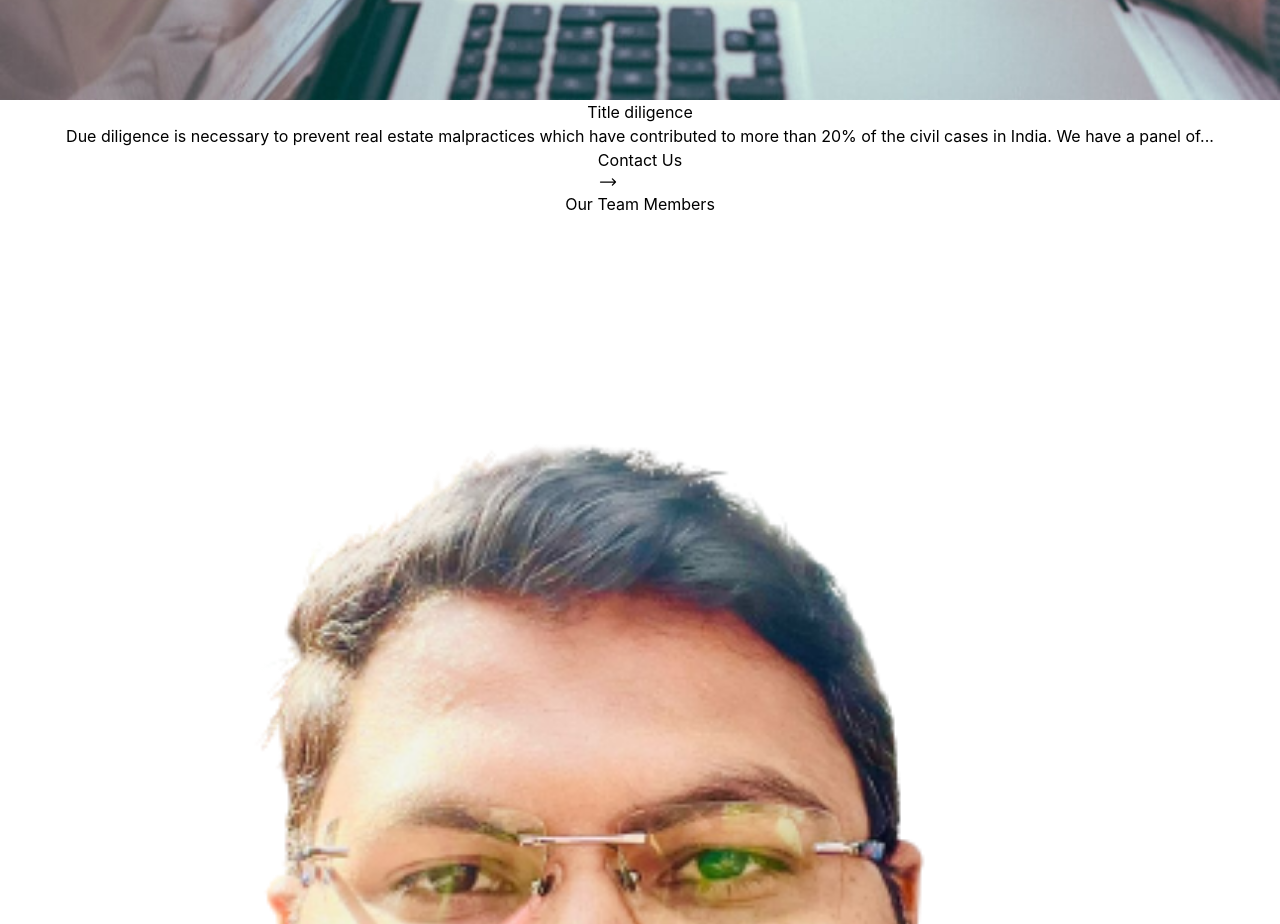
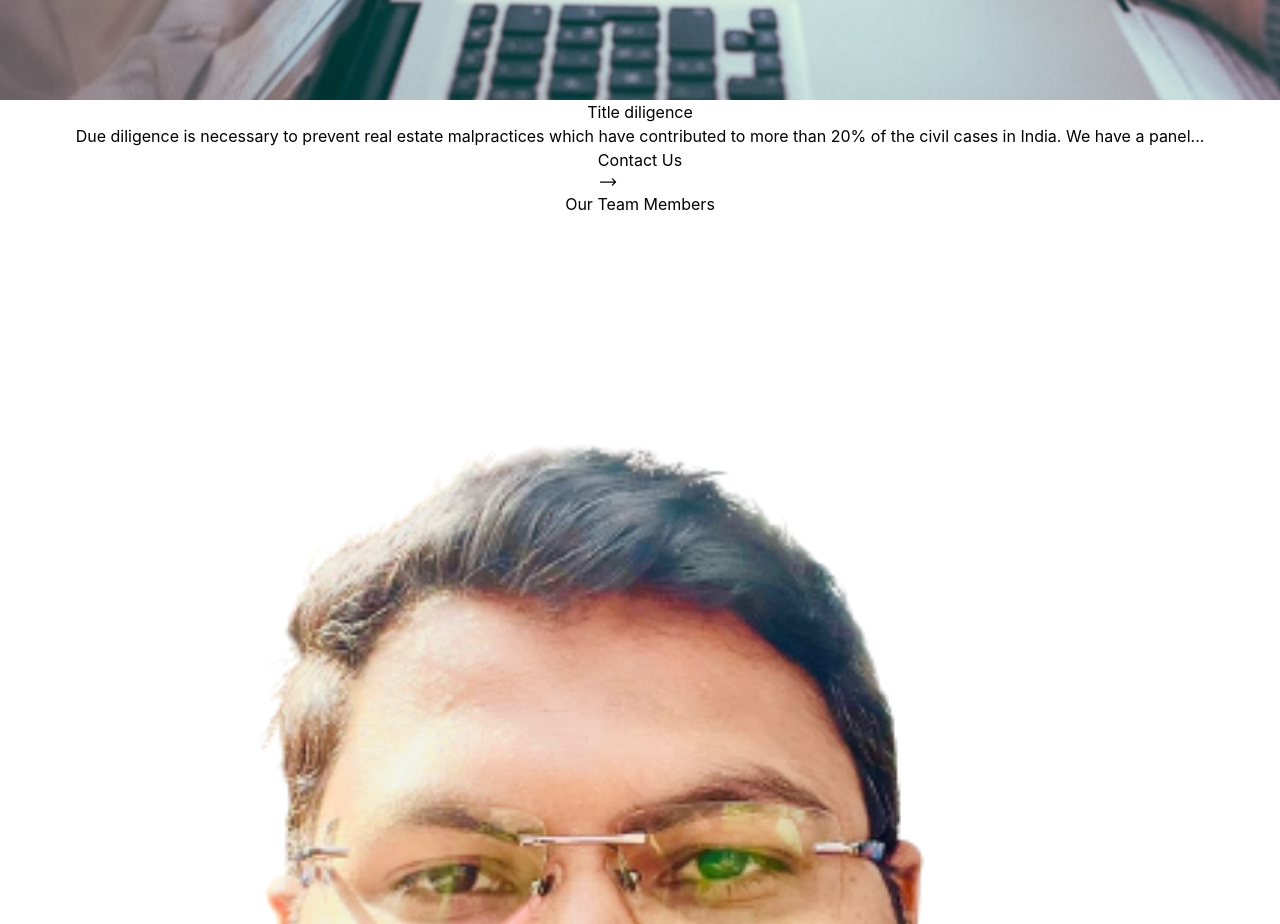
Before and after one commit to MercuryHG007/INRE-WebApp, a React (Create React App) app: page / in a window 1280 px wide. Shown: the part 4600-5524 px from the top of the page. Built offline with nearby package versions, Linux system fonts and the light colour scheme; the HTML template or start-up script is replaced by a standard one; what @material-tailwind/react would draw is missing.

Commit message:
TeamSection and OfferingSection updated

```diff
--- a/src/components/MemberCard.js
+++ b/src/components/MemberCard.js
@@ -31,7 +31,7 @@ function MemberCard({ width, height, imageURL, name, desc }) {
                         {name}
                     </h2>
                     <p
-                        className='text-[#1A1A1A] font-[400] text-[18px]'
+                        className='text-[#1A1A1A] font-[400] text-[18px] text-justify'
                     >
                         {desc}
                     </p>
--- a/src/components/OfferingCard.js
+++ b/src/components/OfferingCard.js
@@ -44,7 +44,7 @@ function OfferingCard({ width, height = "30vh", step, stepName, imageURL, title,
                         {title}
                     </h2>
                     <p
-                        className='text-[#1A1A1A] font-[400] text-[18px]'
+                        className='text-[#1A1A1A] font-[400] text-[18px] text-justify'
                     >
                         {desc}
                     </p>
--- a/src/sections/OfferingSection.js
+++ b/src/sections/OfferingSection.js
@@ -26,7 +26,7 @@ const Offerings = [
     stepName: 'Post-Registration',
     image: OfferingImg3,
     title: "Title diligence",
-    desc: "Due diligence is necessary to prevent real estate malpractices which have contributed to more than 20% of the civil cases in India. We have a panel of...",
+    desc: "Due diligence is necessary to prevent real estate malpractices which have contributed to more than 20% of the civil cases in India. We have a panel...",
   }
 ];
 
--- a/src/sections/TeamSection.js
+++ b/src/sections/TeamSection.js
@@ -36,7 +36,7 @@ function TeamSection() {
         Our Team Members
       </h2>
       <div
-          className='lg:w-[120%] xl:w-[100%] xl:h-[78vh] flex justify-between sm:flex-col lg:flex-row gap-4'
+          className='lg:w-[120%] xl:w-[100%] xl:h-[90vh] flex justify-between sm:flex-col lg:flex-row gap-4'
         >
           {Members.map((member, i) => (
             <MemberCard
```
